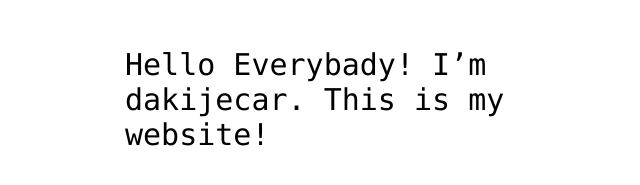
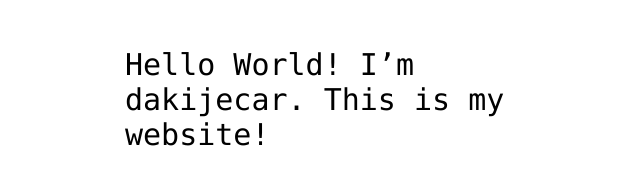
Before and after one commit to dakijecar/hello-world, a plain HTML site: page index.html in a window 1280 px wide. Shown: the part 341-526 px from the top of the page, without its empty margins (315-955 px from the left). Drawn offline with Linux system fonts and the light colour scheme.

Commit message:
my introdyction and testing of index.html

```diff
--- a/index.html
+++ b/index.html
@@ -12,7 +12,7 @@
 <img src="https://octodex.github.com/images/daftpunktocat-thomas.gif" id="octocat" alt="octocat-gif" />
 
 <!-- Change this code here by copy and pasting your template on line 15 -->
-<p>Hello Everybady! I’m dakijecar. This is my website!</p>
+<p>Hello World! I’m dakijecar. This is my website!</p>
 
 </body>
 </html>
```
